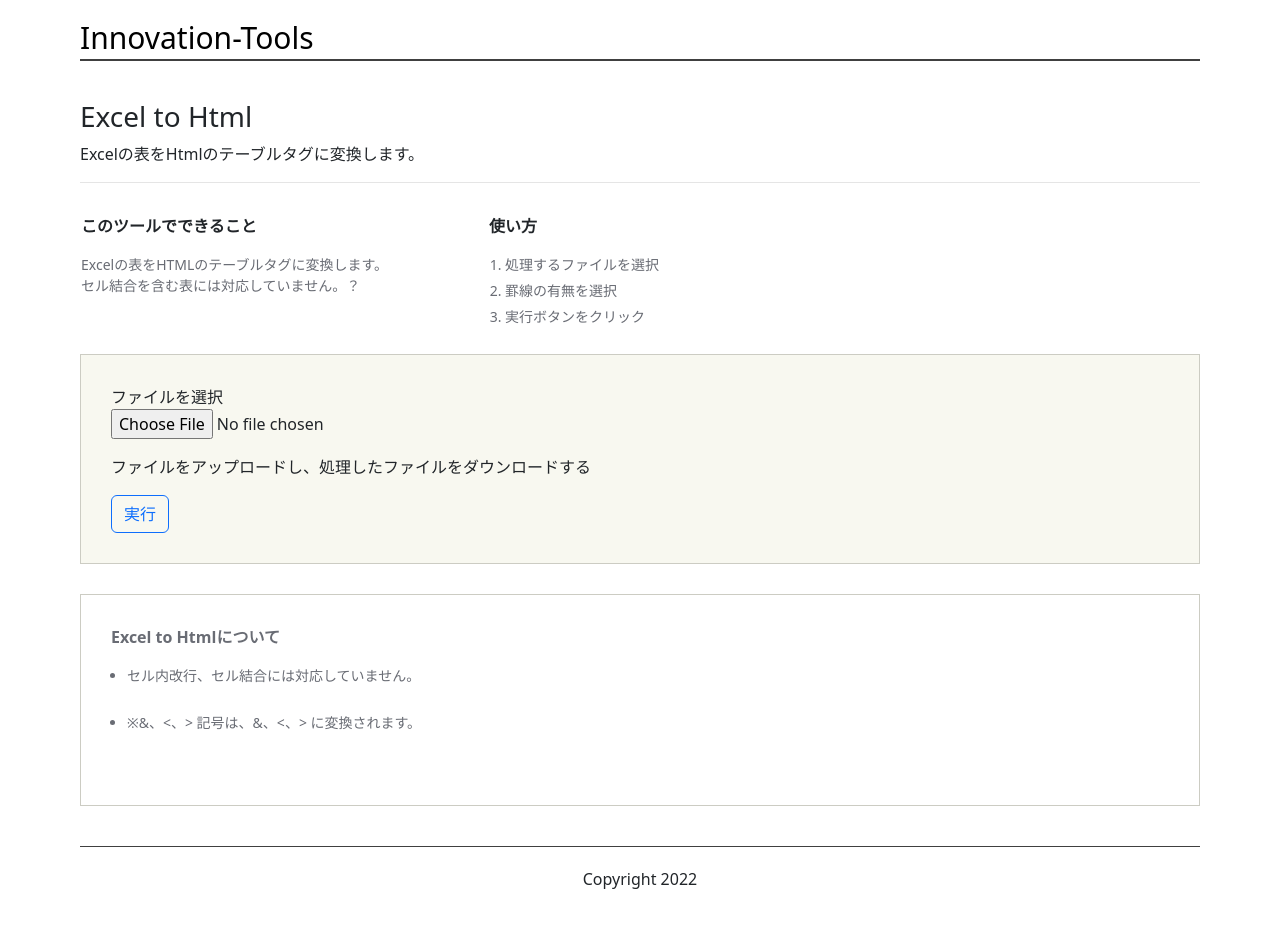
After one commit to kishi-hirosuke/convenient_tools, a Django app: page /tool_table/ in a window 1280 px wide. The commit adds this page. Run offline with Django 3.2, Linux system fonts and the light colour scheme.

Commit message:
excel to html_table 実装

```diff
--- a/convenient_tools/tool_site/forms.py
+++ b/convenient_tools/tool_site/forms.py
@@ -86,3 +86,11 @@ class UploadSplit(forms.Form):
         widget=forms.TextInput(attrs={
         # 'placeholder':'半角数字入力',
         'pattern':'^[0-9]+$'}))
+
+#html_table変換
+class UploadTable(forms.Form):
+    file = forms.FileField(
+        validators=[
+            FileExtensionValidator(['xlsx']),
+            file_size
+            ])
--- a/convenient_tools/tool_site/templates/index.html
+++ b/convenient_tools/tool_site/templates/index.html
@@ -43,7 +43,7 @@
                 </a>
             </td>
             <td class="tool">
-                <a href="/tool1.html">
+                <a href="tool_table">
                     <div class="title_box">
                         <p class="title">WHOIS検索</p>
                     </div>
--- /dev/null
+++ b/convenient_tools/tool_site/templates/tool_table.html
@@ -0,0 +1,83 @@
+{% extends "base.html" %}
+
+{% block title %}
+    <title>Split of CSV｜csvファイルの分割｜Innovation-Tools</title>
+{% endblock %}
+
+{% block main %}
+
+<div class="box">
+    <div class="boxtitle">
+        <h3>Excel to Html</h3>
+        <p>Excelの表をHtmlのテーブルタグに変換します。</p>
+    </div>
+    <div class="sub_box">
+        <table class="explanation">
+            <tr>
+                <td width="50%">
+                    <p class="explanation_title">このツールでできること</p>
+                    <p class="explanation_text">
+                        Excelの表をHTMLのテーブルタグに変換します。<br>
+                        セル結合を含む表には対応していません。？
+                    </p>
+                </td>
+                <td width="50%">
+                    <p class="explanation_title">使い方</p>
+                    <ol class="explanation_text">
+                        <li>処理するファイルを選択</li>
+                        <li>罫線の有無を選択</li>
+                        <li>実行ボタンをクリック</li>
+                    </ol>
+                </td>
+            </tr>
+        </table>
+
+        <div class="form-group">
+            {% if form.errors %}
+            <div class="alert alert-danger alert-dismissible fade show">
+            {% for error in form.file.errors %}
+            <div><svg xmlns="http://www.w3.org/2000/svg" width="1rem" height="1rem" fill="currentColor" class="bi bi-exclamation-triangle-fill flex-shrink-0 me-2" viewBox="0 0 16 16" role="img" aria-label="警告:">
+                <path d="M8.982 1.566a1.13 1.13 0 0 0-1.96 0L.165 13.233c-.457.778.091 1.767.98 1.767h13.713c.889 0 1.438-.99.98-1.767L8.982 1.566zM8 5c.535 0 .954.462.9.995l-.35 3.507a.552.552 0 0 1-1.1 0L7.1 5.995A.905.905 0 0 1 8 5zm.002 6a1 1 0 1 1 0 2 1 1 0 0 1 0-2z"/></svg>
+                {{ error }}
+                <button type="button" class="btn-close" data-bs-dismiss="alert" aria-label="閉じる"></button>
+            </div>
+            {% endfor %}
+            </div>
+            {% elif error_message %}
+            <div class="alert alert-danger alert-dismissible fade show">
+            <div><svg xmlns="http://www.w3.org/2000/svg" width="1rem" height="1rem" fill="currentColor" class="bi bi-exclamation-triangle-fill flex-shrink-0 me-2" viewBox="0 0 16 16" role="img" aria-label="警告:">
+                <path d="M8.982 1.566a1.13 1.13 0 0 0-1.96 0L.165 13.233c-.457.778.091 1.767.98 1.767h13.713c.889 0 1.438-.99.98-1.767L8.982 1.566zM8 5c.535 0 .954.462.9.995l-.35 3.507a.552.552 0 0 1-1.1 0L7.1 5.995A.905.905 0 0 1 8 5zm.002 6a1 1 0 1 1 0 2 1 1 0 0 1 0-2z"/></svg>
+                {{ error_message }}
+                <button type="button" class="btn-close" data-bs-dismiss="alert" aria-label="閉じる"></button>
+            </div>
+            </div>
+            {% endif %}
+            <form method="POST" class="form" enctype="multipart/form-data">
+                {% csrf_token %}
+                <div class="file-upload-wrapper">
+                    <p>ファイルを選択<br>
+                        {{ form.file }}
+                    </p>
+                </div>
+                <p>ファイルをアップロードし、処理したファイルをダウンロードする</p>
+                <button type="submit" class="save btn btn-outline-primary" id="btn">実行</button>
+            </form>
+        </div>
+    </div>
+
+    <div class="notice">
+        <p class="explanation_title">Excel to Htmlについて</p>
+        <ul class="explanation_text">
+            <li>セル内改行、セル結合には対応していません。</li><br>
+            <li>※&、<、> 記号は、&amp;、&lt;、&gt; に変換されます。</li><br>
+            <!-- <li>アップするcsvファイルの1行目がヘッダーとして読み込まれます。<br>つまり、基準とする列名が1行目にある必要があります。</li><br>
+            <li>基準とする列に空白が含まれているcsvファイルには対応していません。<br>また、基準列以外のヘッダーが空白の際でも処理は可能ですが、空白が「Unnamed:」に置き換わってしまうので非推奨です。</li><br>
+            <li>アップするcsvファイルによっては文字化けを起こしたり、データ型が変更されて出力される恐れがあります。処理が正常に終了したとしても、ダウンロードデータのご確認をお願いいたします。</li><br>
+            <li>こちらのツールを使用したことによる不具合は一切の責任を追えませんのでご理解の上ご利用ください。</li><br>
+            <li>現在、最大容量は500MBです。<br>今後、上限解放するかもしれませんのでお楽しみに。</li><br>
+            <li>ご不明な点やご要望がございましたら、こちらのお問い合わせフォームまでご連絡ください。</li> -->
+        </ul>
+    </div>
+
+</div>
+{% endblock %}
--- a/convenient_tools/tool_site/urls.py
+++ b/convenient_tools/tool_site/urls.py
@@ -10,4 +10,5 @@ urlpatterns = [
     # 処理
     path('tool_extract/', views.Tool_extractView, name='tool_extract'),
     path('tool_split/', views.Tool_splitView, name='tool_split'),
+    path('tool_table/', views.Tool_tableView, name='tool_table'),
 ]
--- a/convenient_tools/tool_site/views.py
+++ b/convenient_tools/tool_site/views.py
@@ -10,8 +10,8 @@ from django.http import HttpResponse
 from django.views.generic import TemplateView, View
 from django.shortcuts import render
 from django import forms
-from tool_site.forms import UploadExtract, UploadSplit, InquiryForm
-from tool_site.functions import extract_flow, split_flow, to_zip, extract_flow_one
+from tool_site.forms import UploadExtract, UploadSplit, InquiryForm, UploadTable
+from tool_site.functions import extract_flow, split_flow, to_zip, extract_flow_one, to_table_flow
 from django.core.mail import BadHeaderError, send_mail
 from django.conf import settings
 import csv, io
@@ -117,3 +117,30 @@ def Tool_splitView(request):
     else:
         upload = UploadSplit()
         return render(request, "tool_split.html", {'form':upload})
+
+#html_table変換
+def Tool_tableView(request):
+    if request.method == 'POST':
+
+        upload = UploadTable(request.POST, request.FILES)
+
+        if upload.is_valid():
+            form_data = upload.cleaned_data
+            file = form_data["file"]
+
+            try:
+                response = to_table_flow(file)
+                return response
+            except:
+                context = {
+                    'error_message':'無効なデータです。',
+                    'form':upload
+                }
+                return render(request, "tool_table.html", context)
+
+        else:
+            return render(request, "tool_table.html", {'form':upload})
+
+    else:
+        upload = UploadTable()
+        return render(request, "tool_table.html", {'form':upload})
```
Also changed, not shown: convenient_tools/tool_site/functions.py (+13 -0 lines).
